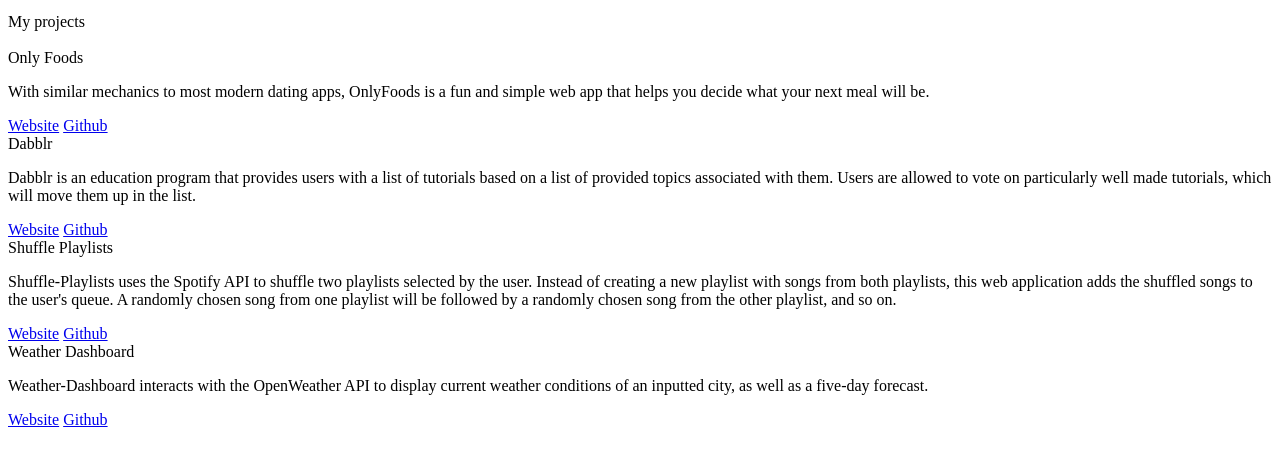
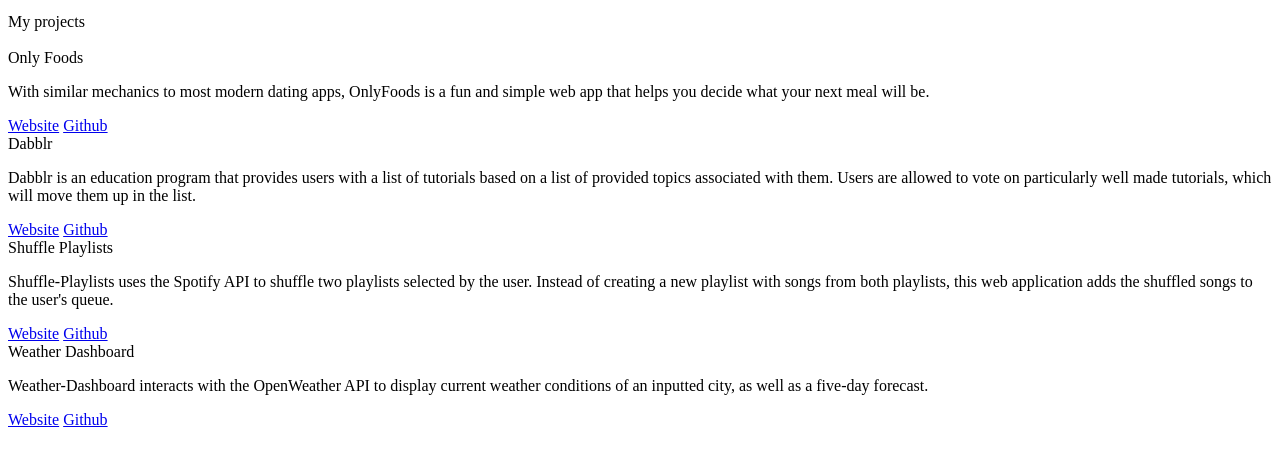
Before and after one commit to ankushchalla/Portfolio, a website: page src/Projects/projects.html in a window 1280 px wide. Shown: the part 147-610 px from the top of the page. Drawn offline with Linux system fonts and the light colour scheme.

Commit message:
Projects page quick bug fix.

```diff
--- a/src/Projects/projects.html
+++ b/src/Projects/projects.html
@@ -99,9 +99,7 @@
                         Instead of
                         creating a new playlist with songs from both playlists, this web application adds the
                         shuffled songs
-                        to the user's queue. A randomly chosen song from one playlist will be followed by a randomly
-                        chosen
-                        song from the other playlist, and so on.
+                        to the user's queue.
                     </p>
                     <div class="links">
                         <a class="link" target="_blank" href="https://stormy-scrubland-36302.herokuapp.com/">Website</a>
```
